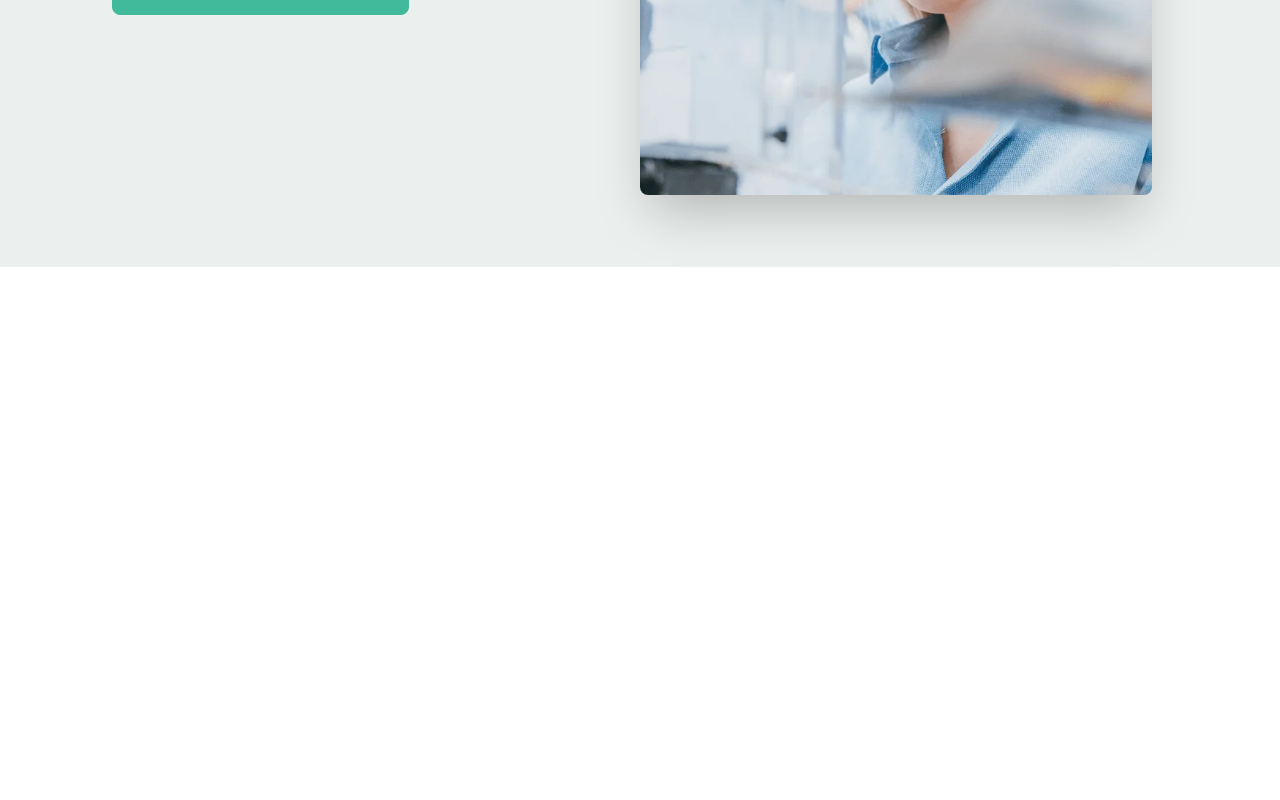
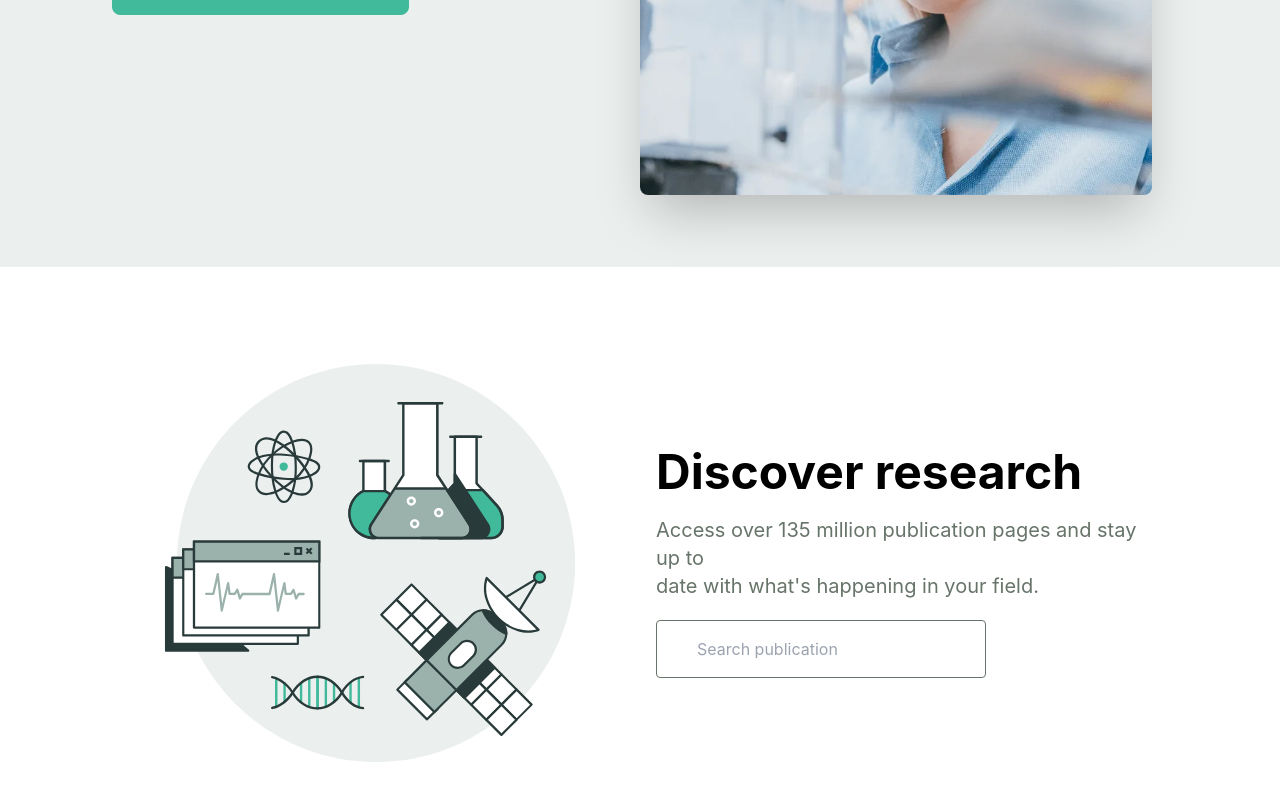
Before and after one commit to mirajulalam/research-gate, a React (Create React App) app: page / in a window 1280 px wide. Shown: the part 528-1328 px from the top of the page. Before the commit the page ends 800 px from the top, so only its background shows below. Built offline with nearby package versions, Linux system fonts and the light colour scheme.

Commit message:
discover components added

```diff
--- a/package.json
+++ b/package.json
@@ -9,6 +9,7 @@
     "daisyui": "^2.42.1",
     "react": "^18.2.0",
     "react-dom": "^18.2.0",
+    "react-icons": "^4.7.1",
     "react-scripts": "5.0.1",
     "web-vitals": "^2.1.4"
   },
--- /dev/null
+++ b/src/Pages/Home/Discover.js
@@ -0,0 +1,27 @@
+import React from 'react';
+import discover from '../../assets/discover.svg';
+
+const Discover = () => {
+    return (
+        <>
+        <section className="max-w-full bg-white py-8 lg:px-28">
+<div className="flex flex-col lg:flex-row justify-center items-center container mx-auto my-10">
+  <div className='flex-1  flex justify-center items-center sm:px-4'>
+  <img src={discover} alt="img" className="lg:max-w-md"/>
+  </div>
+  <div className="flex-1 sm:px-4">
+  <h1 className="text-5xl font-bold text-black">Discover research</h1>
+  <p className='text-neutral text-xl py-5'>Access over 135 million publication pages and stay up to <br/> date with what's happening in your field.</p>
+  <div>
+  <input  className='px-10 py-4 border border-neutral rounded' placeholder='Search publication'/>
+  </div>
+
+  </div>
+</div>
+</section>
+
+</>
+    );
+};
+
+export default Discover;
--- a/src/Pages/Home/Home.js
+++ b/src/Pages/Home/Home.js
@@ -1,10 +1,12 @@
 import React from 'react';
 import Banner from './Banner';
+import Discover from './Discover';
 
 const Home = () => {
     return (
         <div>
             <Banner/>
+            <Discover/>
         </div>
     );
 };
```
Also changed, not shown: src/assets/discover.svg (added), 1 other file (tests, documents, lock files or other folders).
